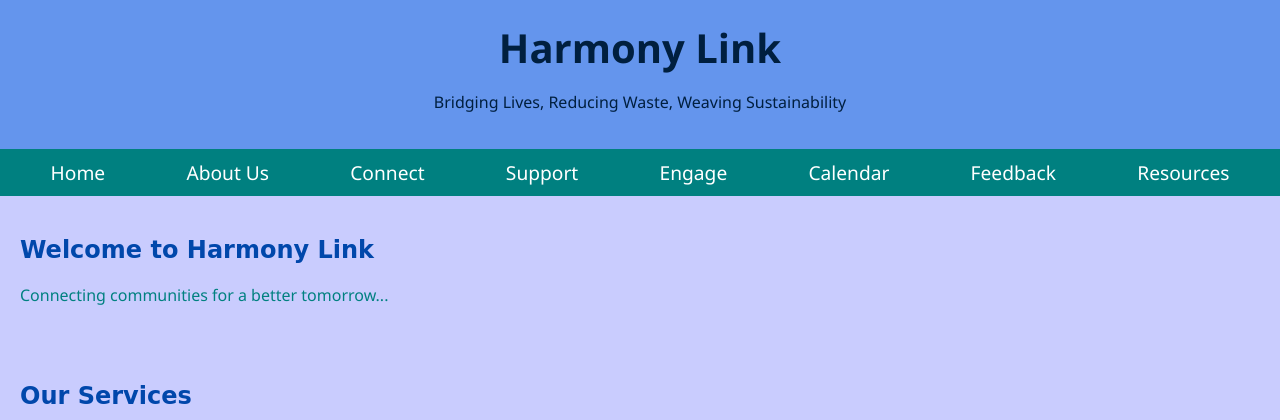
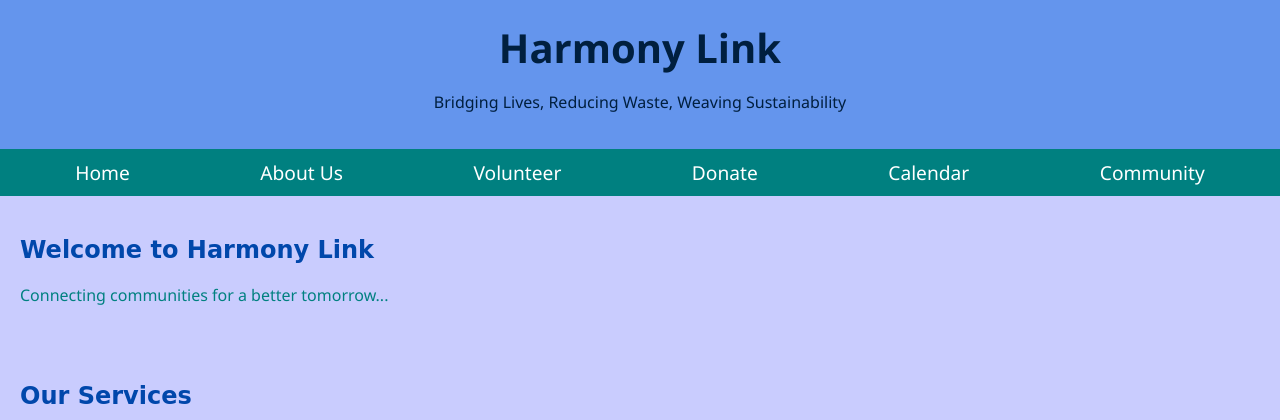
Before and after one commit to PSunidhi03/HarmonyLink, a Flask app: page / in a window 1280 px wide. Shown: the top 420 px of the page. Run offline with Flask 3, Linux system fonts and the light colour scheme.

Commit message:
Changed NavBar

```diff
--- a/templates/index.html
+++ b/templates/index.html
@@ -19,12 +19,10 @@
         <ul>
             <li><a href="index.html">Home</a></li>
             <li><a href="about.html">About Us</a></li>
-            <li><a href="connect.html">Connect</a></li>
-            <li><a href="support.html">Support</a></li>
-            <li><a href="#engage">Engage</a></li>
+            <li><a href="volunteer.html">Volunteer</a></li>
+            <li><a href="donate.html">Donate</a></li>
             <li><a href="calender.html">Calendar</a></li>
-            <li><a href="feedback.html">Feedback</a></li>
-            <li><a href="#resources">Resources</a></li>
+            <li><a href="community.html">Community</a></li>
         </ul>
     </nav>
 
```
Also changed, not shown: templates/calender.html (+5 -7 lines), templates/community.html (renamed from templates/feedback.html, +5 -7 lines), templates/volunteer.html (renamed from templates/connect.html, +5 -7 lines), templates/donate.html (renamed from templates/support.html).
